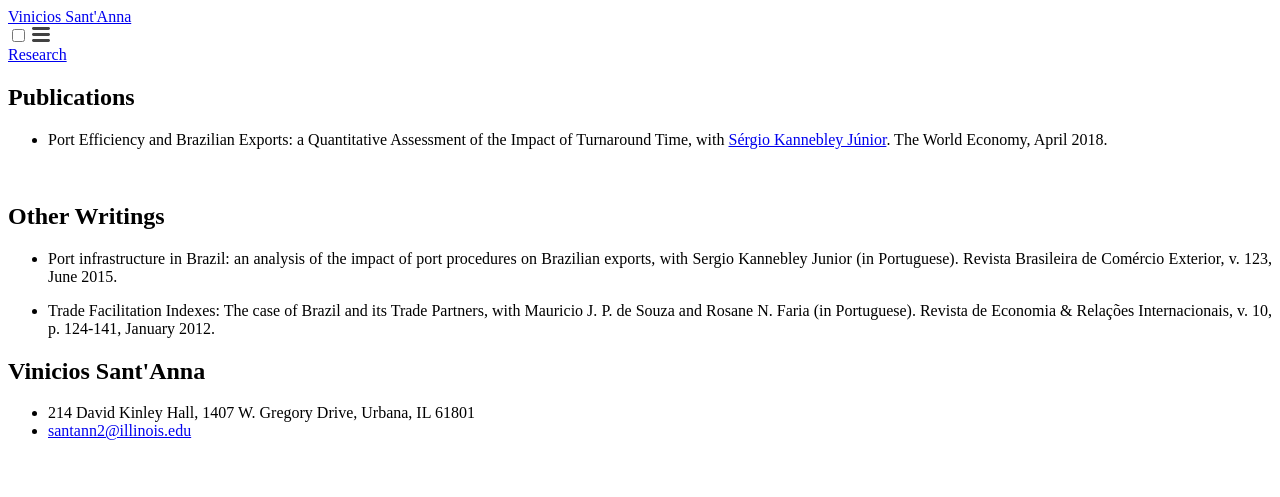
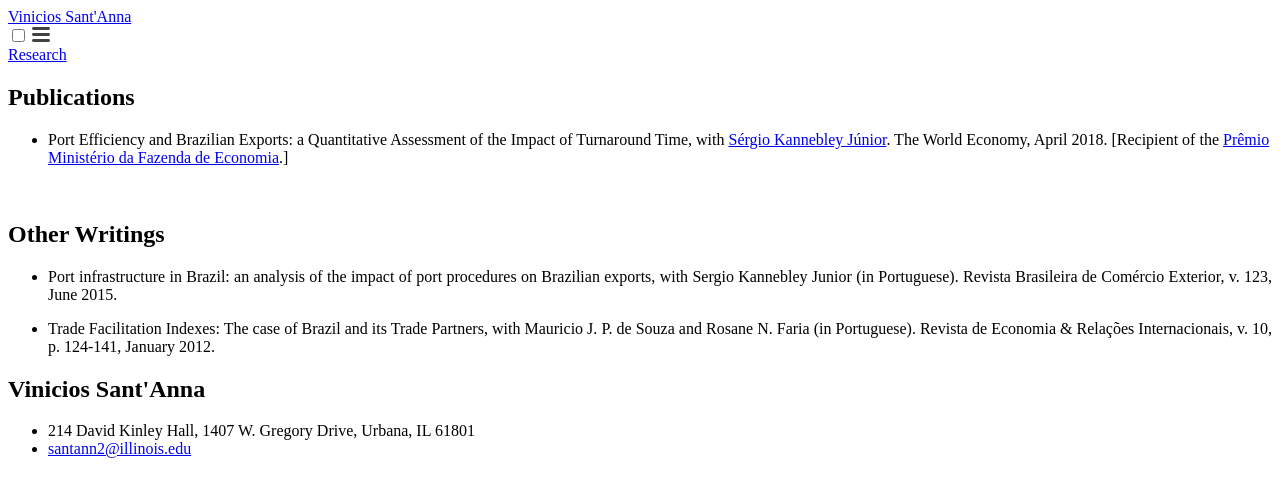
Before and after one commit to vpsantanna/vpsantanna.github.io, a Jekyll site: the page built from research.md, in a window 1280 px wide. Shown: the top 497 px of the page. Built offline with Jekyll 4.4.1, drawn with Linux system fonts in a browser that asks for light colours; a script that is not in the unit is left out.

Commit message:
Update research.md

```diff
--- a/research.md
+++ b/research.md
@@ -6,7 +6,7 @@ permalink: /research/
 
 # Publications
 
-- Port Efficiency and Brazilian Exports: a Quantitative Assessment of the Impact of Turnaround Time, with [Sérgio Kannebley Júnior](https://scholar.google.com.br/citations?user=dqFJND9idb0C&hl=en){:target="_blank"}. The World Economy, April 2018.
+- Port Efficiency and Brazilian Exports: a Quantitative Assessment of the Impact of Turnaround Time, with [Sérgio Kannebley Júnior](https://scholar.google.com.br/citations?user=dqFJND9idb0C&hl=en){:target="_blank"}. The World Economy, April 2018. [Recipient of the [Prêmio Ministério da Fazenda de Economia](http://www.esaf.fazenda.gov.br/assuntos/pesquisas-e-premios/premio-ministerio-da-fazenda-de-economia/trabalhos-vencedores-em-2015){:target="_blank"}.]
 
 
 <br>
```
